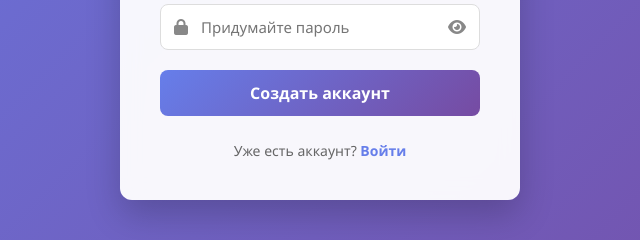
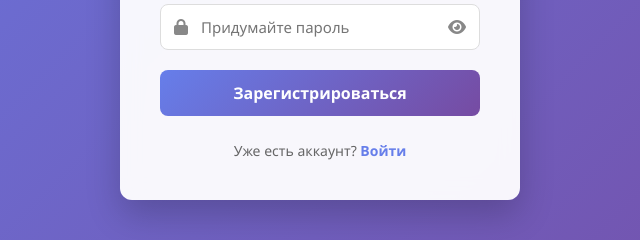
Before and after one commit to H1SM3/Hesmi-Karaoke, a plain HTML site: page register.html in a window 1280 px wide. Shown: the part 432-672 px from the top of the page, 320-960 px from the left. Drawn offline with Linux system fonts and the light colour scheme.

Commit message:
Update register.html

```diff
--- a/register.html
+++ b/register.html
@@ -32,7 +32,7 @@
                 <i class="fa-solid fa-eye toggle-password" id="toggleRegPassword"></i>
             </div>
 
-            <button type="submit" class="btn-submit">Создать аккаунт</button>
+            <button type="submit" class="btn-submit">Зарегистрироваться</button>
         </form>
 
         <div class="login-footer">
@@ -41,7 +41,6 @@
     </div>
 
     <script>
-        // Переключатель видимости пароля на странице регистрации
         const toggleRegPassword = document.querySelector('#toggleRegPassword');
         const regPassword = document.querySelector('#regPassword');
 
```
